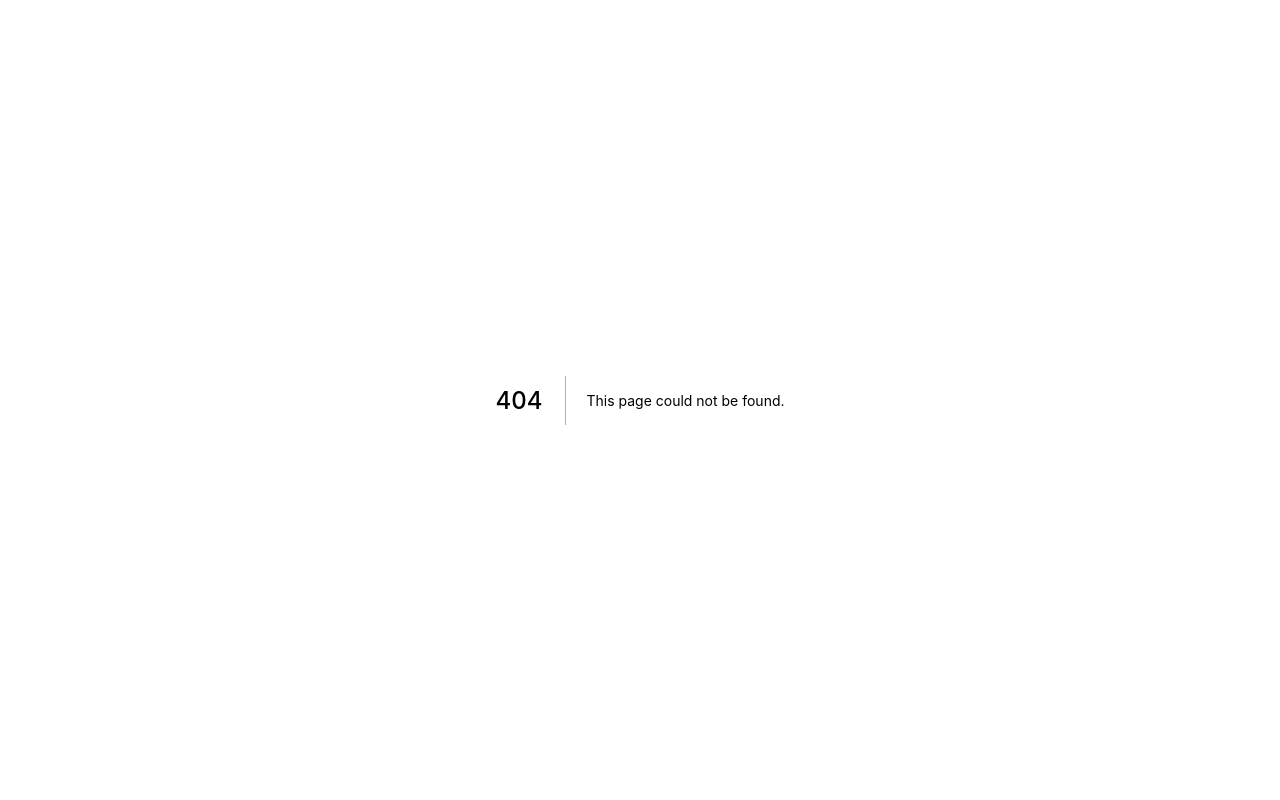
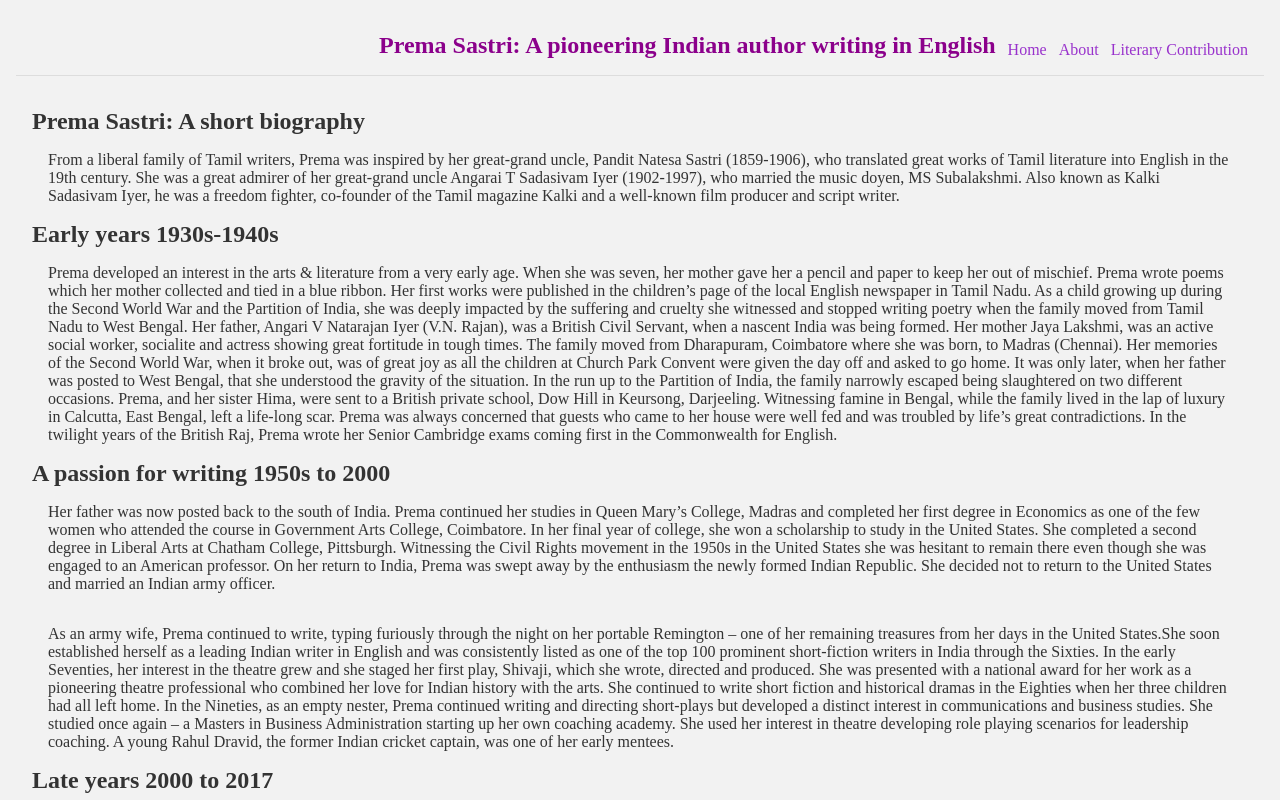
Before and after one commit to SumiSastri/blog-app, a Next.js app: page /about in a window 1280 px wide. Before the commit this address had no page. Shown: the top 800 px of the page. Built offline with nearby package versions, Linux system fonts and the light colour scheme.

Commit message:
Create pages and navs

```diff
--- /dev/null
+++ b/common/Footer.js
@@ -0,0 +1,10 @@
+import Link from 'next/link'
+
+const Footer = () => {
+
+    return ( <footer>
+        <p>Copyright © concentric circles digital <Link href="https://concentriccirclesdigital.com/" target="#"><a>www.concentriccirclesdigital.com</a></Link></p>
+    </footer> );
+}
+
+export default Footer;
--- /dev/null
+++ b/common/Header.js
@@ -0,0 +1,16 @@
+import Link from 'next/link'
+
+const Header = () => {
+    return (
+        <nav>
+            <div>
+                <h1>Prema Sastri: A pioneering Indian author writing in English</h1>
+            </div>
+            <Link href="/"><a>Home</a></Link>
+            <Link href="/about"><a>About</a></Link>
+            <Link href ="/literary-contribution"><a>Literary Contribution</a></Link>
+        </nav>
+     );
+}
+
+export default Header;
--- /dev/null
+++ b/common/Navs.js
@@ -0,0 +1,12 @@
+import Header from "./Header"
+import Footer from "./Footer"
+
+const Navs = ({children}) => {
+    return ( <div className="nav">
+        <Header/>
+        {children}
+        <Footer/>
+    </div> );
+}
+
+export default Navs;
--- a/pages/_app.js
+++ b/pages/_app.js
@@ -1,7 +1,13 @@
 import '../styles/globals.css'
+import Navs from "../common/Navs"
+
 
 function MyApp({ Component, pageProps }) {
-  return <Component {...pageProps} />
+  return (
+  <Navs>
+  <Component {...pageProps} />
+  </Navs>
+  )
 }
 
 export default MyApp
--- /dev/null
+++ b/pages/about.js
@@ -0,0 +1,61 @@
+const About = () => {
+    return ( <div className="card">
+
+        <h2>Prema Sastri: A short biography</h2>
+
+<p>From a liberal family of Tamil writers, Prema was inspired by her great-grand uncle, Pandit Natesa Sastri (1859-1906), who translated great works of Tamil literature into English in the 19th century.
+
+She was a great admirer of her great-grand uncle Angarai T Sadasivam Iyer (1902-1997), who married the music doyen, MS Subalakshmi. Also known as Kalki Sadasivam Iyer, he was a freedom fighter, co-founder of the Tamil magazine Kalki and a well-known film producer and script writer.</p>
+
+<h2>Early years 1930s-1940s</h2>
+
+<p>Prema developed an interest in the arts & literature from a very early age. When she was seven, her mother gave her a pencil and paper to keep her out of mischief.  Prema wrote poems which her mother collected and tied in a blue ribbon. Her first works were published in the children’s page of the local English newspaper in Tamil Nadu.
+
+As a child growing up during the Second World War and the Partition of India, she was deeply impacted by the suffering and cruelty she witnessed and stopped writing poetry when the family moved from Tamil Nadu to West Bengal.
+
+Her father, Angari V Natarajan Iyer (V.N. Rajan), was a British Civil Servant, when a nascent India was being formed. Her mother Jaya  Lakshmi, was an active social worker, socialite and actress showing great fortitude in tough times.
+
+The family moved from Dharapuram, Coimbatore where she was born, to Madras (Chennai). Her memories of the Second World War, when it broke out, was of great joy as all the children at Church Park Convent were given the day off and asked to go home. It was only later, when her father was posted to West Bengal, that she understood the gravity of the situation.
+
+In the run up to the Partition of India, the family narrowly escaped being slaughtered on two different occasions. Prema, and her sister Hima, were sent to a British private school, Dow Hill in Keursong, Darjeeling.
+
+Witnessing famine in Bengal, while the family lived in the lap of luxury in Calcutta, East Bengal, left a life-long scar. Prema was always concerned that guests who came to her house were well fed and was troubled by life’s great contradictions.
+
+In the twilight years of the British Raj,  Prema wrote her Senior Cambridge exams coming first in the Commonwealth for English.</p>
+
+<h2>A passion for writing 1950s to 2000</h2>
+
+<p>Her father was now posted back to the south of India.  Prema continued her studies in Queen Mary’s College, Madras and completed her first degree in Economics as one of the few women who attended the course in Government Arts College, Coimbatore.
+
+In her final year of college, she won a scholarship to study in the United States.
+
+She completed a second degree in Liberal Arts at Chatham College, Pittsburgh. Witnessing the Civil Rights movement in the 1950s in the United States she was hesitant to remain there even though she was engaged to an American professor.
+
+On her return to India, Prema was swept away by the enthusiasm the newly formed Indian Republic.  She decided not to return to the United States and married an Indian army officer.
+
+</p>
+
+<p>As an army wife, Prema continued to write, typing furiously through the night on her portable Remington – one of her remaining treasures from her days in the United States.She soon established herself as a leading Indian writer in English and was consistently listed as one of the top 100 prominent short-fiction writers in India through the Sixties.
+
+In the early Seventies, her interest in the theatre grew and she staged her first play, Shivaji, which she wrote, directed and produced. She was presented with a national award for her work as a pioneering theatre professional who combined her love for Indian history with the arts.
+
+She continued to write short fiction and historical dramas in the Eighties when her three children had all left home.
+
+In the Nineties, as an empty nester,  Prema continued writing and directing short-plays but developed a distinct interest in communications and business studies. She studied once again – a Masters in Business Administration starting up her own coaching academy.  She used her interest in theatre developing role playing  scenarios for leadership coaching. A young Rahul Dravid, the former Indian cricket captain, was one of her early mentees.</p>
+
+<h2>Late years 2000 to 2017</h2>
+
+<p>When her husband passed away in the year 2000,  Prema gave up writing, coaching and spent a significant amount of time with local charitable trusts and foundations.
+
+It was only in the mid-to-late 2000’s that she recovered her joie de vivre and launched Songbyrde Publishing.  Her mission? To publish the work of other writers.
+
+She became an active member of a local book club and writers group, encouraging new voices to grow and establish their work as a collective.  Prema, discovered the internet and blogging, writing short blog posts on how to write fiction, plays and non-fiction, she also started a Facebook page where she launched her final collection of short stories – Butterfly Dreams – when she turned 80!
+
+In July 2017, after several minor falls and a major hip-replacement, Prema was bed-ridden and left her friends and family.  Acutely aware that there was a shortage of bodies for young medical students, Prema, who was no believer of rites and rituals requested that her mortal remains were to be donated to St. John’s hospital for young students to practice surgery.</p>
+
+<p>Prema may have stopped writing but her legacy as a pioneer of Indian writing in English, especially in the genre of short-story writing and plays lives on as does her call Indian writers in English: “You are unique and have something to give the world. Keep writing.”</p>
+    </div> )
+    }
+
+
+export default About;
--- a/styles/globals.css
+++ b/styles/globals.css
@@ -1,16 +1,59 @@
-html,
+* {
+  box-sizing: border-box;
+  margin: 0;
+  padding: 0;
+}
+
+@import url('https://fonts.googleapis.com/css2?family=Nunito:wght@300;400;600;700&display=swap');
+
 body {
-  padding: 0;
-  margin: 0;
-  font-family: -apple-system, BlinkMacSystemFont, Segoe UI, Roboto, Oxygen,
-    Ubuntu, Cantarell, Fira Sans, Droid Sans, Helvetica Neue, sans-serif;
+  background: #f2f2f2;
+  color: #333;
+  font-family: "Nunito";
+  line-height: "2em";
 }
 
 a {
-  color: inherit;
+  color: darkorchid;
   text-decoration: none;
 }
 
-* {
-  box-sizing: border-box;
+h1{
+  color: darkmagenta;
 }
+
+p{
+  padding: 1em;
+}
+
+
+.card {
+  cursor: pointer;
+  background-color: transparent;
+  perspective: 1000px;
+  border-bottom: 1px #fff solid;
+  padding: 1em;
+  margin: 1em;
+}
+
+nav {
+ margin: 1em;
+padding: 1em;
+  display: flex;
+  justify-content: flex-end;
+  align-items: flex-end;
+  border-bottom: 1px solid #ddd;
+}
+nav a {
+  margin-left: 12px;
+}
+
+
+footer {
+  display: block;
+  text-align: center;
+  padding: 30px 0;
+  margin-top: 60px;
+  color: #777;
+  border-top: 1px solid #eaeaea;
+}
```
Also changed, not shown: pages/index.js (+20 -54 lines), pages/literary-contribution/contact.js (added, +8 -0 lines), pages/literary-contribution/index.js (added, +8 -0 lines), pages/literary-contribution/short-stories.js (added, +10 -0 lines).
